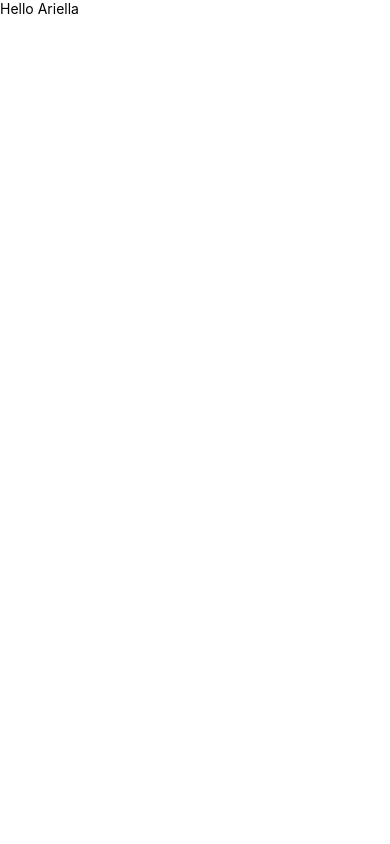
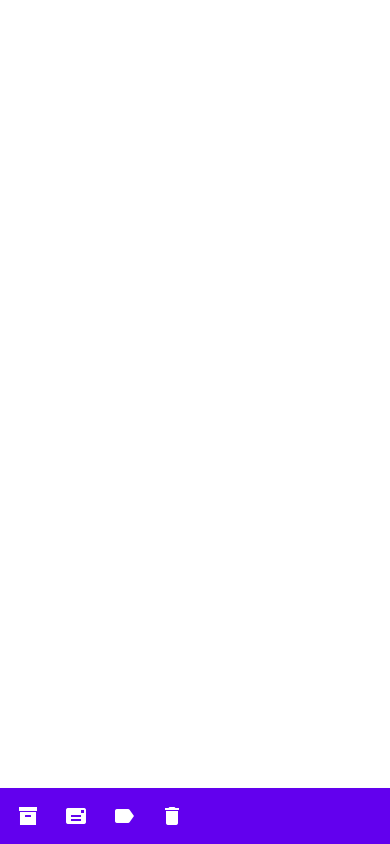
Before and after one commit to arriiiella/Coffida_Assignment, a React Native app: screen / in a window 390 px wide. Built offline with nearby package versions, Linux system fonts and the light colour scheme.

Commit message:
Start implementing a basic login page and have a look at react-native-paper

```diff
--- a/App.js
+++ b/App.js
@@ -1,24 +1,39 @@
 import React, {Component} from 'react';
-import {Text, View} from 'react-native';
+import {Appbar} from 'react-native-paper';
+import {StyleSheet} from 'react-native';
 import {Provider as PaperProvider} from 'react-native-paper';
 
-class SayHello extends Component {
-  render() {
-    return (
-      <View>
-        <Text>Hello {this.props.name}</Text>
-      </View>
-    );
-  }
-}
+const styles = StyleSheet.create({
+  bottom: {
+    position: 'absolute',
+    left: 0,
+    right: 0,
+    bottom: 0,
+  },
+});
 
 class HelloWorldApp extends Component {
   render() {
     return (
       <PaperProvider>
-        <View>
-          <SayHello name="Ariella" />
-        </View>
+        <Appbar style={styles.bottom}>
+          <Appbar.Action
+            icon="archive"
+            onPress={() => console.log('Pressed archive')}
+          />
+          <Appbar.Action
+            icon="mail"
+            onPress={() => console.log('Pressed mail')}
+          />
+          <Appbar.Action
+            icon="label"
+            onPress={() => console.log('Pressed label')}
+          />
+          <Appbar.Action
+            icon="delete"
+            onPress={() => console.log('Pressed delete')}
+          />
+        </Appbar>
       </PaperProvider>
     );
   }
```
Also changed, not shown: components/Login.js (added, +41 -0 lines), 1 other file (tests, documents, lock files or other folders).
